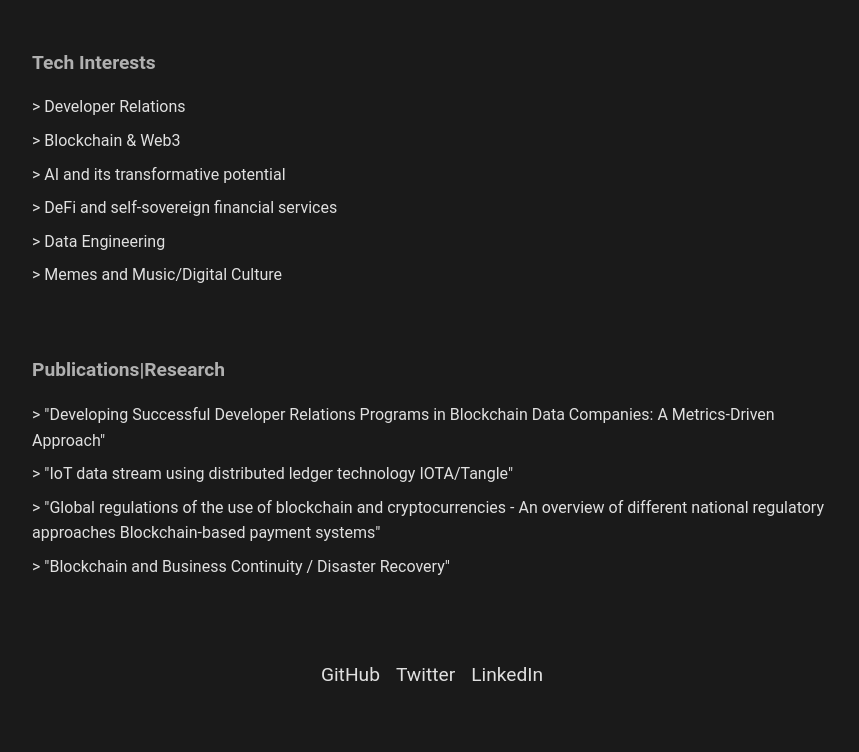
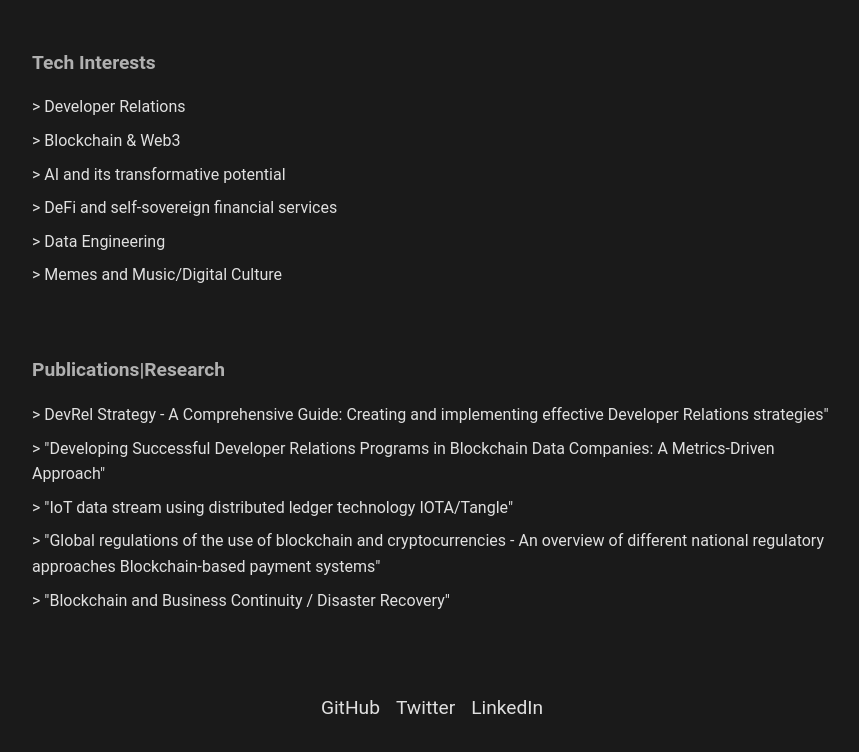
Before and after one commit to fabianhug/fabianhug.github.io, a plain HTML site: page index.html in a window 1280 px wide. Shown: the part 865-1617 px from the top of the page, without its empty margins (208-1067 px from the left). Before the commit the page ends 1587 px from the top, so only its background shows below. Drawn offline with Linux system fonts and the light colour scheme.

Commit message:
add devrel strategy publication

```diff
--- a/index.html
+++ b/index.html
@@ -252,6 +252,7 @@
                 <section class="section">
                     <h3>Publications|Research</h3>
                     <ul>
+                        <li>> <a href= "https://www.devrel.directory/blog/2024-11-06-devrel-strategy" target="_blank">DevRel Strategy - A Comprehensive Guide: Creating and implementing effective Developer Relations strategies"</a></li>
                         <li>> "Developing Successful Developer Relations Programs in Blockchain Data Companies: A Metrics-Driven Approach"</li>
                         <li>> "IoT data stream using distributed ledger technology IOTA/Tangle"</li>
                         <li>> "Global regulations of the use of blockchain and cryptocurrencies - An overview of different national regulatory approaches Blockchain-based payment systems"</li>
```
